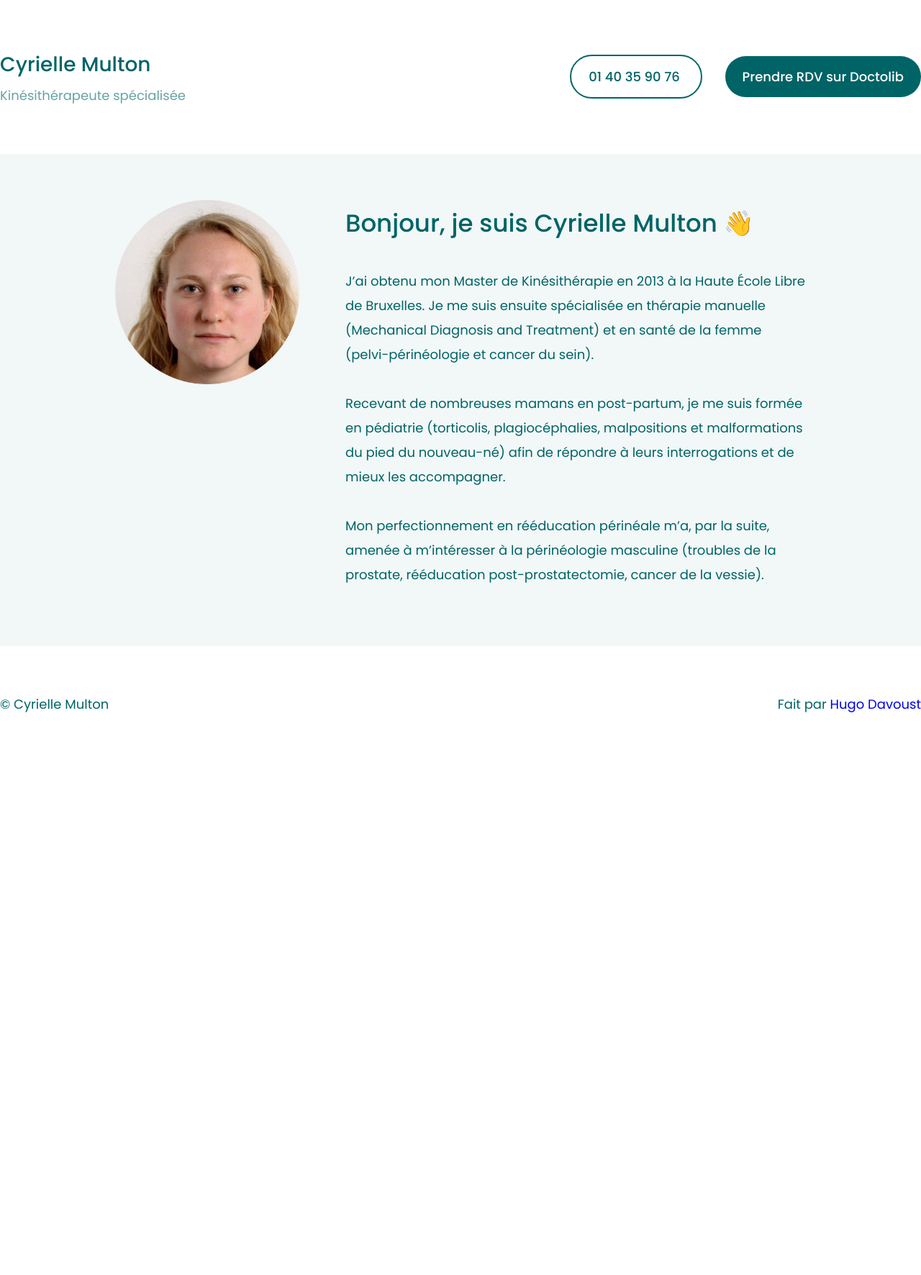
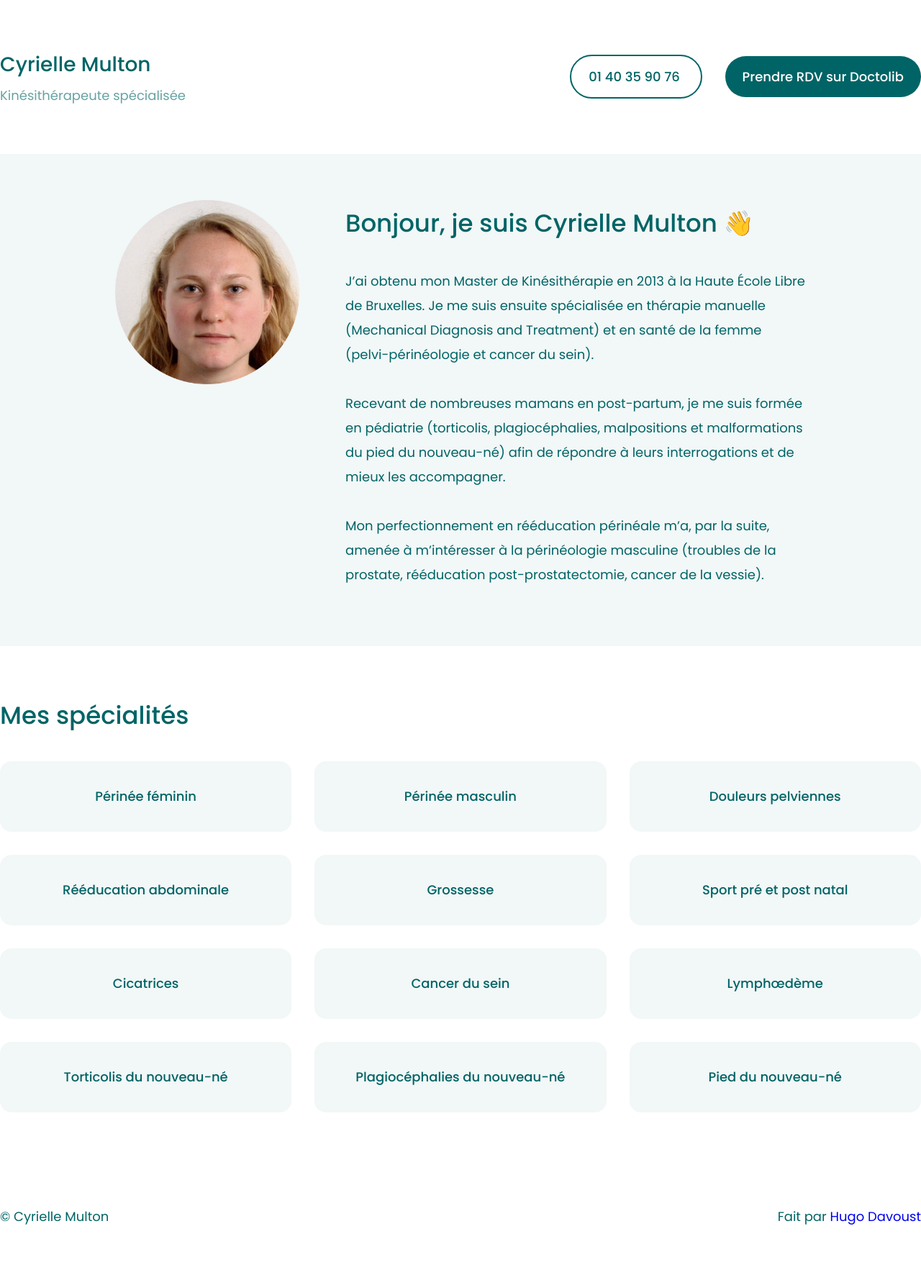
Before and after one commit to superhugo/cyriellemulton, a Jekyll site: the page built from index.html, in a window 1280 px wide. Shown: the whole page at 72% size. Built offline with Jekyll 4.4.1, drawn with Linux system fonts in a browser that asks for light colours; before the commit the page ends 1060 px from its top, so only the background shows below that.

Commit message:
add skills

```diff
--- /dev/null
+++ b/_includes/skills.html
@@ -0,0 +1,21 @@
+<section class="skills">
+  <div class="container">
+    <h3>
+      Mes spécialités
+    </h3>
+    <div class="skills-container flex flex-wrap">
+      <div class="skill-card">Périnée féminin</div>
+      <div class="skill-card">Périnée masculin</div>
+      <div class="skill-card">Douleurs pelviennes</div>
+      <div class="skill-card">Rééducation abdominale</div>
+      <div class="skill-card">Grossesse</div>
+      <div class="skill-card">Sport pré et post natal</div>
+      <div class="skill-card">Cicatrices</div>
+      <div class="skill-card">Cancer du sein</div>
+      <div class="skill-card">Lymphœdème</div>
+      <div class="skill-card">Torticolis du nouveau-né</div>
+      <div class="skill-card">Plagiocéphalies du nouveau-né</div>
+      <div class="skill-card">Pied du nouveau-né</div>
+    </div>
+  </div>
+<section>
--- a/_layouts/default.html
+++ b/_layouts/default.html
@@ -4,10 +4,8 @@
   {% include head.html %}
 
   <body>
-    {% include header.html %}
 
-    {% include about.html %}
+    {{ content }}
 
-    {% include footer.html %}
   </body>
 </html>
--- a/_sass/common.scss
+++ b/_sass/common.scss
@@ -14,6 +14,13 @@
   padding-bottom: 64px;
 }
 
+// Utils
+// -----------------------------------------------------------------------------
+
 .flex {
   display: flex;
 }
+
+.flex-wrap {
+  flex-wrap: wrap;
+}
--- /dev/null
+++ b/_sass/skills.scss
@@ -0,0 +1,24 @@
+.skills {
+  .skills-container {
+    margin-top: -16px;
+    margin-left: -16px;
+    margin-right: -16px;
+  }
+  .skill-card {
+    display: flex;
+    align-items: center;
+    width: calc(33.33% - 32px);
+    background-color: $primary_400;
+    padding: 32px;
+    border-radius: 16px;
+    justify-content: center;
+    font-weight: 500;
+    margin: 16px;
+
+    &:nth-child(10),
+    &:nth-child(11),
+    &:nth-child(12) {
+      margin-bottom: 0;
+    }
+  }
+}
--- a/assets/stylesheets/main.scss
+++ b/assets/stylesheets/main.scss
@@ -9,4 +9,5 @@
   "common",
   "header",
   "about",
+  "skills",
   "footer";
--- a/index.html
+++ b/index.html
@@ -1,3 +1,11 @@
 ---
 layout: default
 ---
+
+{% include header.html %}
+
+{% include about.html %}
+
+{% include skills.html %}
+
+{% include footer.html %}
```
